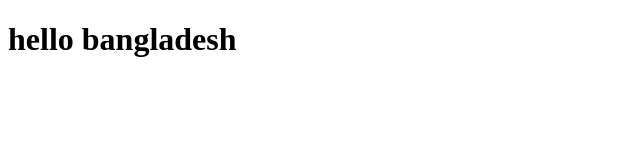
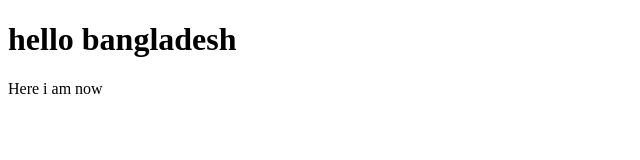
Before and after one commit to Owahed/a-github-collaboration-practise, a plain HTML site: page index.html in a window 1280 px wide. Shown: the whole page, without its empty margins (0-640 px from the left). Drawn offline with Linux system fonts and the light colour scheme.

Commit message:
Update index.html

```diff
--- a/index.html
+++ b/index.html
@@ -8,5 +8,6 @@
     </head>
     <body>
         <h1>hello bangladesh</h1>
+       <P>Here i am now</p>
     </body>
 </html>
```
